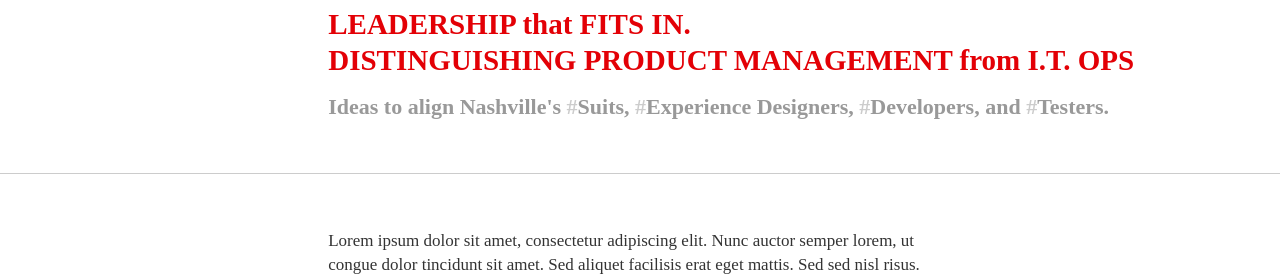
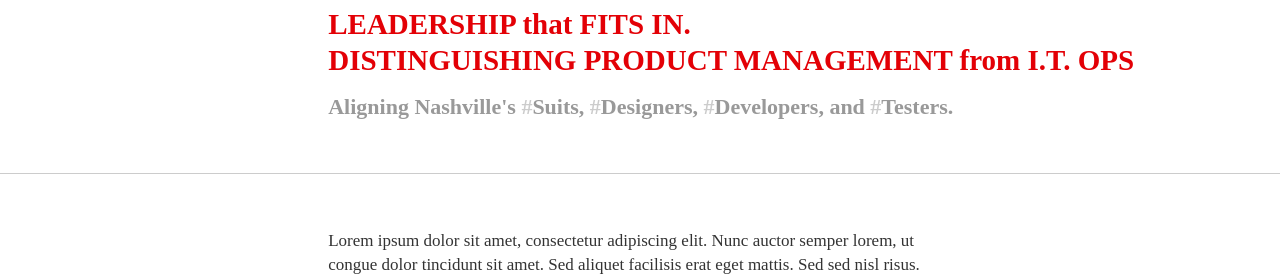
Before and after one commit to wovchko/inklings, a Jekyll site: the page built from index.html, in a window 1280 px wide. Shown: the part 141-421 px from the top of the page. Built offline with Jekyll 4.4.1, drawn with Linux system fonts in a browser that asks for light colours; Markdown is read by kramdown in place of the engine named in the settings; the list of posts is cut into pages by our own code.

Commit message:
Implementing header and footer templates

```diff
--- a/_includes/header.html
+++ b/_includes/header.html
@@ -29,7 +29,7 @@
           <h3>Execution <span class="lower">that</span> stands out.</h3>
           <h3>Leadership <span class="lower">that</span> fits in.</h3>
           <h3>Distinguishing Product <span class="hidden-phone">Management</span> <span class="lower">from</span> I.T. <span class="hidden-phone">Ops</span></h3>
-          <h4>Ideas to align <a href="http://goo.gl/maps/pAuiF" target="_blank">Nashville's</a> <span>#</span><a href="#">Suits</a>, <span>#</span><a href="#">Experience Designers</a>, <span>#</span><a href="#">Developers</a>, and <span>#</span><a href="#">Testers</a>.</h4>
+          <h4>Aligning <a href="http://goo.gl/maps/pAuiF" target="_blank">Nashville's</a> <span>#</span><a href="#">Suits</a>, <span>#</span><a href="#">Designers</a>, <span>#</span><a href="#">Developers</a>, and <span>#</span><a href="#">Testers</a>.</h4>
         </div>
         <div class="span3"></div>
       </div>
```
